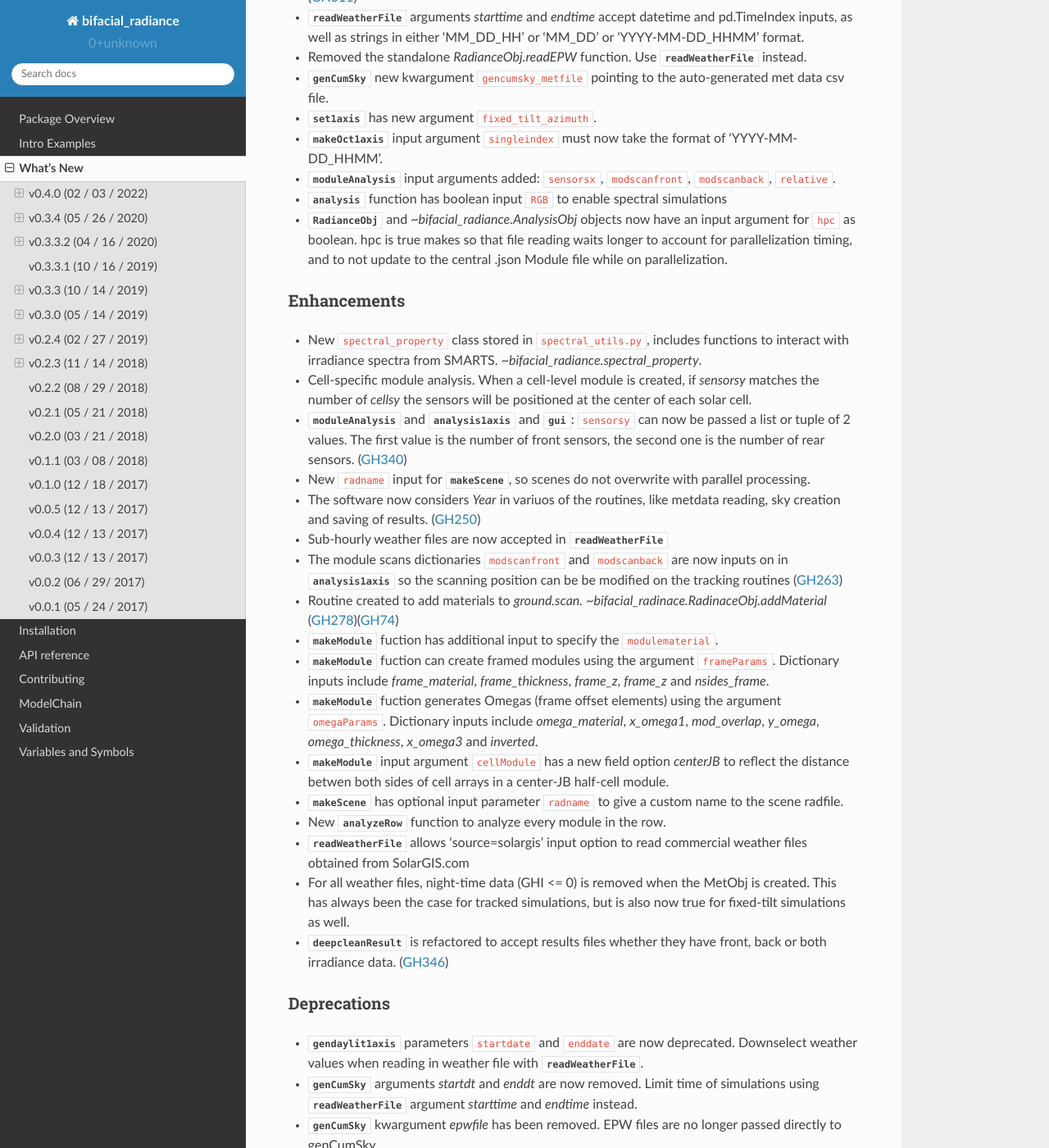
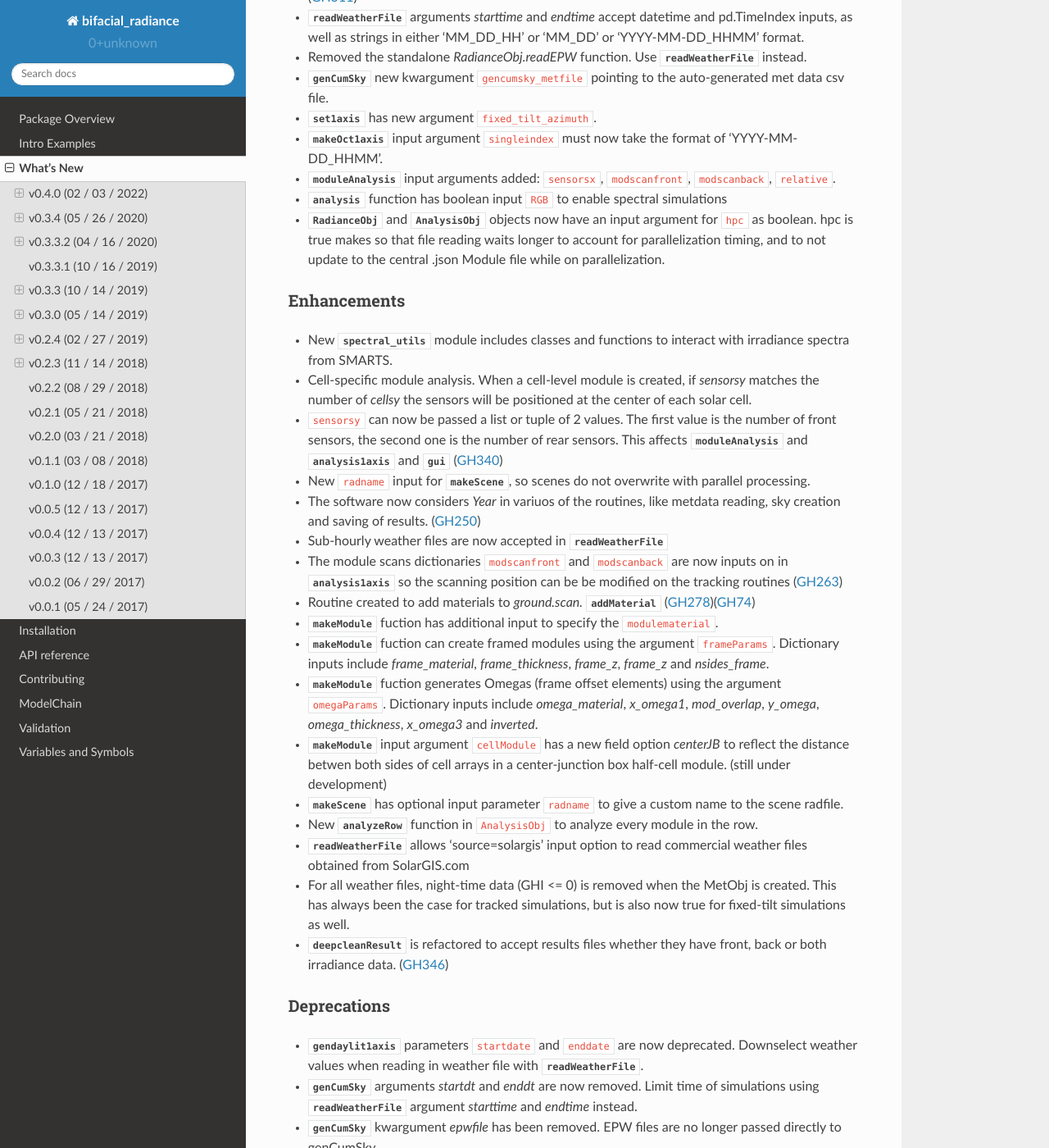
Before and after one commit to NREL/bifacial_radiance, a Sphinx documentation site: the page built from docs/sphinx/source/whatsnew.rst, in a window 1280 px wide and 1400 px high, scrolled down 938 px. Shown: the whole window at 82% size. Built offline with Sphinx 7.4.7 and the Read the Docs theme 2.0.0, drawn with Linux system fonts in a browser that asks for light colours; some of the changed text lies outside the part shown.

Commit message:
Update sphinx api, docstrings, whatsnew

```diff
--- a/docs/sphinx/source/whatsnew/v0.4.0.rst
+++ b/docs/sphinx/source/whatsnew/v0.4.0.rst
@@ -29,25 +29,25 @@
 * :py:class:`~bifacial_radiance.RadianceObj.makeOct1axis` input argument ``singleindex`` must now take the format of 'YYYY-MM-DD_HHMM'.
 * :py:class:`~bifacial_radiance.AnalysisObj.moduleAnalysis` input arguments added: ``sensorsx``,  ``modscanfront``, ``modscanback``, ``relative``.
 * :py:class:`~bifacial_radiance.AnalysisObj.analysis` function has boolean input ``RGB`` to enable spectral simulations
-* :py:class:`~bifacial_radiance.RadianceObj` and `~bifacial_radiance.AnalysisObj` objects now have an input argument for ``hpc`` as boolean. hpc is true makes so that file reading waits longer to account for parallelization timing, and to not update to the central .json Module file while on parallelization.
+* :py:class:`~bifacial_radiance.RadianceObj` and :py:class:`~bifacial_radiance.AnalysisObj` objects now have an input argument for ``hpc`` as boolean. hpc is true makes so that file reading waits longer to account for parallelization timing, and to not update to the central .json Module file while on parallelization.
 
 
 Enhancements
 ~~~~~~~~~~~~
-* New ``spectral_property`` class stored in ``spectral_utils.py``, includes functions to interact with irradiance spectra from SMARTS. `~bifacial_radiance.spectral_property`.
+* New :py:class:`~bifacial_radiance.spectral_utils` module includes classes and functions to interact with irradiance spectra from SMARTS.
 * Cell-specific module analysis. When a cell-level module is created, if `sensorsy` matches the number of `cellsy` the sensors will be positioned at the center of each solar cell.
-* :py:class:`~bifacial_radiance.AnalysisObj.moduleAnalysis` and :py:class:`~bifacial_radiance.RadianceObj.analysis1axis` and :py:class:`~bifacial_radiance.gui.gui`: ``sensorsy`` can now be passed a list or tuple of 2 values.  The first value is the number of front sensors, the second one is the number of rear sensors. (:pull:`340`)
+* ``sensorsy`` can now be passed a list or tuple of 2 values.  The first value is the number of front sensors, the second one is the number of rear sensors. This affects :py:class:`~bifacial_radiance.AnalysisObj.moduleAnalysis` and :py:class:`~bifacial_radiance.RadianceObj.analysis1axis` and :py:class:`~bifacial_radiance.gui.gui`  (:pull:`340`)
 * New ``radname`` input for :py:class:`~bifacial_radiance.RadianceObj.makeScene`, so scenes do not overwrite with parallel processing.
 * The software now considers `Year` in variuos of the routines, like metdata reading, sky creation and saving of results. (:issue:`250`)
 * Sub-hourly weather files are now accepted in :py:class:`~bifacial_radiance.RadianceObj.readWeatherFile`
 * The module scans dictionaries ``modscanfront`` and ``modscanback`` are now inputs on in :py:class:`~bifacial_radiance.RadianceObj.analysis1axis` so the scanning position can be be modified on the tracking routines (:issue:`263`)
-* Routine created to add materials to `ground.scan.` `~bifacial_radinace.RadinaceObj.addMaterial` (:issue:`278`)(:issue:`74`)
+* Routine created to add materials to `ground.scan.` :py:class:`~bifacial_radiance.RadianceObj.addMaterial` (:issue:`278`)(:issue:`74`)
 * :py:class:`~bifacial_radiance.RadianceObj.makeModule` fuction has additional input to specify the ``modulematerial``.
 * :py:class:`~bifacial_radiance.RadianceObj.makeModule` fuction can create framed modules using the argument ``frameParams``.  Dictionary inputs include `frame_material`, `frame_thickness`, `frame_z`, `frame_z` and `nsides_frame`.
 * :py:class:`~bifacial_radiance.RadianceObj.makeModule` fuction generates Omegas (frame offset elements) using the argument ``omegaParams``. Dictionary inputs include `omega_material`, `x_omega1`, `mod_overlap`, `y_omega`, `omega_thickness`, `x_omega3` and `inverted`.
-* :py:class:`~bifacial_radiance.RadianceObj.makeModule` input argument ``cellModule`` has a new field option `centerJB` to reflect the distance betwen both sides of cell arrays in a center-JB half-cell module.
+* :py:class:`~bifacial_radiance.RadianceObj.makeModule` input argument ``cellModule`` has a new field option `centerJB` to reflect the distance betwen both sides of cell arrays in a center-junction box half-cell module. (still under development)
 * :py:class:`~bifacial_radiance.RadianceObj.makeScene` has optional input parameter ``radname`` to give a custom name to the scene radfile.
-* New :py:class:`~bifacial_radiance.AnalysisObj.analyzeRow` function to analyze every module in the row.
+* New :py:class:`~bifacial_radiance.AnalysisObj.analyzeRow` function in ``AnalysisObj`` to analyze every module in the row.
 * :py:class:`~bifacial_radiance.RadianceObj.readWeatherFile` allows 'source=solargis' input option to read commercial weather files obtained from SolarGIS.com
 * For all weather files, night-time data (GHI <= 0) is removed when the MetObj is created.  This has always been the case for tracked simulations, but is also now true for fixed-tilt simulations as well.
 * :py:class:`~bifacial_radiance.load.deepcleanResult` is refactored to accept results files whether they have front, back or both irradiance data. (:pull:`346`)
```
Also changed, not shown: other parts of docs/sphinx/source/whatsnew/v0.4.0.rst (+4 -3 lines), docs/sphinx/source/manualapi.rst (+9 -0 lines), 2 other files.
